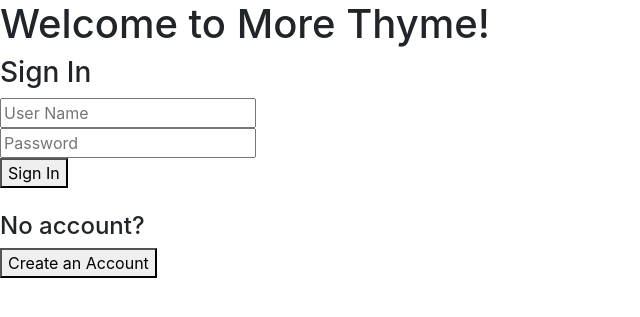
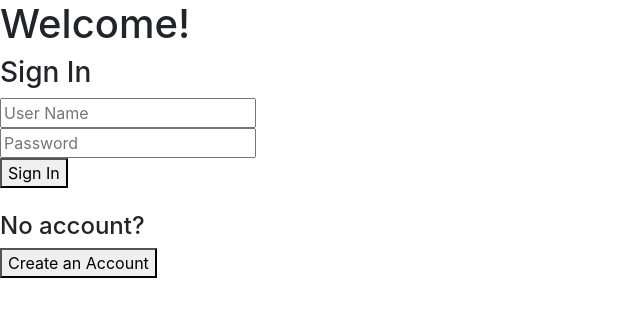
Before and after one commit to Hackbright-Covid-19-Hackathon/hack-covid-19, a Python web app: template templates/login.html in a window 1280 px wide. Shown: the part 56-373 px from the top of the page, without its empty margins (0-640 px from the left). Run offline with Jinja, Linux system fonts and the light colour scheme; the template is opened without the code that fills it, so the values that code supplies are empty; some libraries are stand-ins or nearby versions.

Commit message:
Update login.html
Removed name in welcome line

```diff
--- a/templates/login.html
+++ b/templates/login.html
@@ -1,6 +1,6 @@
 {% extends 'base.html' %}
 {% block content %}
-<h1>Welcome to More Thyme!</h1>
+<h1>Welcome!</h1>
 <h3>Sign In</h3>
 <form action="/login" method="POST">
     <input name="username" placeholder="User Name"><br>
```
